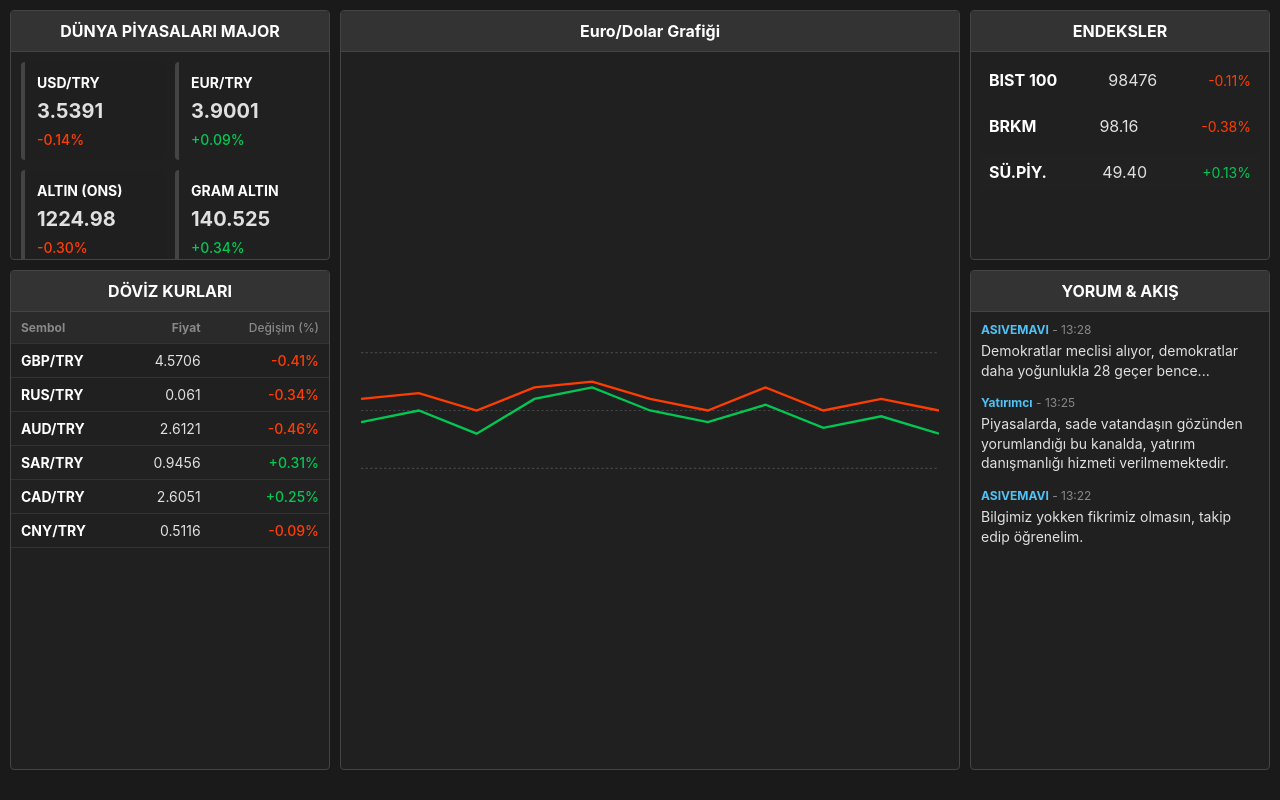
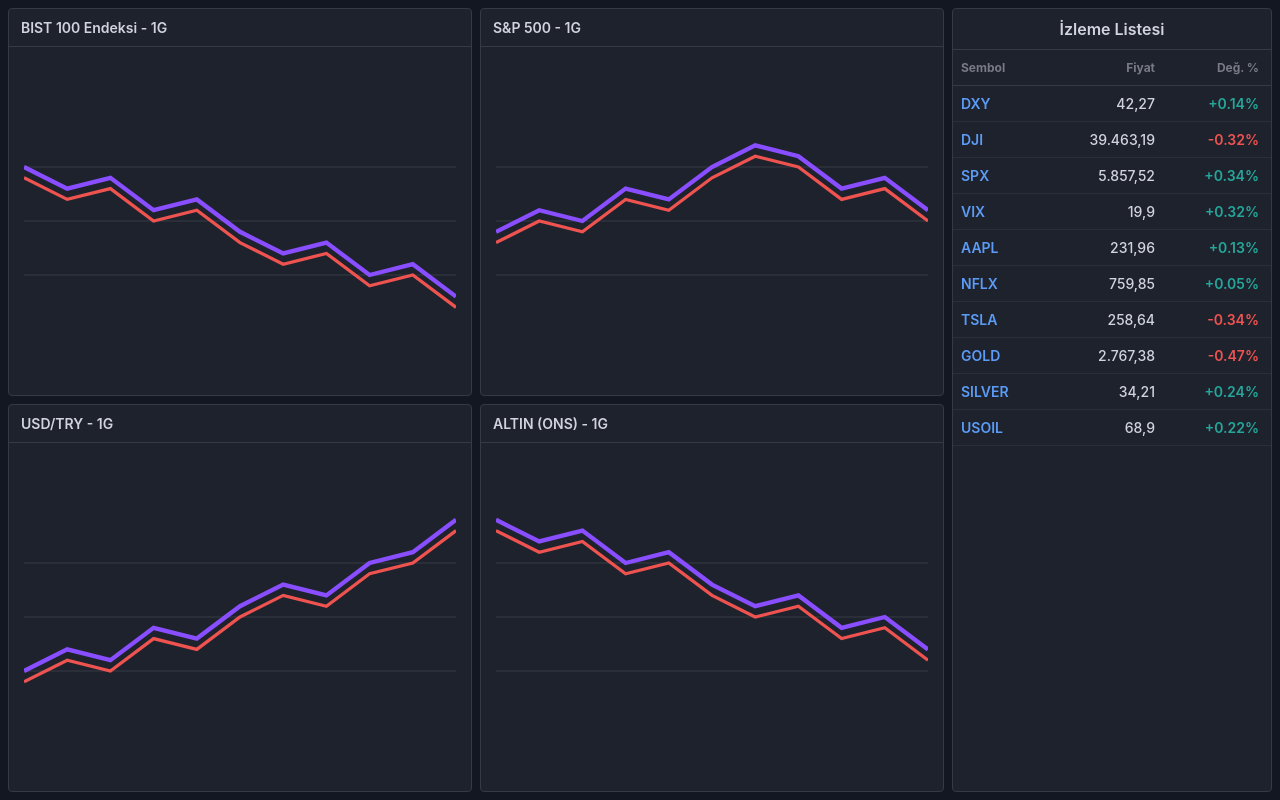
Before and after one commit to kadridgn01/borsa-ekran, a plain HTML site: page index.html in a window 1280 px wide. Drawn offline with Linux system fonts and the light colour scheme.

Commit message:
Update index.html

```diff
--- a/index.html
+++ b/index.html
@@ -3,18 +3,18 @@
 <head>
     <meta charset="UTF-8">
     <meta name="viewport" content="width=device-width, initial-scale=1.0">
-    <title>Finans Terminali</title>
+    <title>Çoklu Grafik Terminali</title>
     <style>
         :root {
-            --bg-color: #1a1a1a;
-            --panel-bg: #202020;
-            --border-color: #444;
-            --text-color: #e0e0e0;
-            --text-muted: #888;
-            --color-up: #00c853;     /* Yeşil */
-            --color-down: #ff3d00;   /* Kırmızı */
-            --color-up-bg: rgba(0, 200, 83, 0.15);
-            --color-down-bg: rgba(255, 61, 0, 0.15);
+            --bg-color: #131722;       /* TradingView Koyu Arka Plan */
+            --panel-bg: #1e222d;      /* Panel Arka Planı */
+            --border-color: #363a45;
+            --text-color: #d1d4dc;
+            --text-muted: #787b86;
+            --color-up: #26a69a;      /* Yeşil */
+            --color-down: #ef5350;    /* Kırmızı */
+            --color-up-bg: rgba(38, 166, 154, 0.2);
+            --color-down-bg: rgba(239, 83, 80, 0.2);
         }
 
         body {
@@ -22,169 +22,125 @@
             background-color: var(--bg-color);
             color: var(--text-color);
             margin: 0;
-            padding: 10px;
+            padding: 8px;
+            overflow: hidden; /* Kaydırma çubuklarını gizle */
         }
 
         /* --- ANA EKRAN DÜZENİ (GRID) --- */
-        .terminal-container {
+        .main-container {
             display: grid;
-            height: 95vh;
-            grid-template-columns: 320px 1fr 300px; /* Sol | Orta | Sağ */
-            grid-template-rows: 250px 1fr;         /* Üst | Alt */
-            grid-template-areas:
-                "main-markets chart indices"
-                "detailed-list chart feed";
-            gap: 10px;
+            height: calc(100vh - 16px); /* Ekranı kapla (padding'i çıkar) */
+            grid-template-columns: 1fr 320px; /* Grafik Alanı | Sağ Sidebar */
+            grid-template-areas: "charts sidebar";
+            gap: 8px;
         }
 
-        /* --- GENEL PANEL STİLİ --- */
-        .panel {
+        /* --- 1. GRAFİK ALANI (KENDİ İÇİNDE 2x2 GRID) --- */
+        .chart-grid-container {
+            grid-area: charts;
+            display: grid;
+            grid-template-columns: 1fr 1fr;
+            grid-template-rows: 1fr 1fr;
+            gap: 8px;
+        }
+
+        .chart-panel {
             background-color: var(--panel-bg);
             border: 1px solid var(--border-color);
             border-radius: 4px;
-            overflow: hidden; /* İçeriğin taşmasını engelle */
+            display: flex;
+            flex-direction: column;
+            overflow: hidden;
+        }
+
+        .chart-header {
+            padding: 10px 12px;
+            font-weight: 600;
+            color: var(--text-color);
+            border-bottom: 1px solid var(--border-color);
+            font-size: 14px;
+        }
+
+        .chart-content {
+            flex-grow: 1;
+            padding: 15px;
+            display: flex;
+            align-items: center;
+            justify-content: center;
+        }
+
+        /* --- GRAFİK SVG STİLLERİ --- */
+        .chart-svg {
+            width: 100%;
+            height: 100%;
+        }
+        .chart-svg .grid-line {
+            stroke: #2a2e39; /* Soluk ızgara çizgisi */
+        }
+        .chart-svg .line-purple {
+            stroke: #884eff; /* Mor çizgi */
+            stroke-width: 2;
+            fill: none;
+        }
+        .chart-svg .line-red {
+            stroke: var(--color-down); /* Kırmızı çizgi */
+            stroke-width: 1.5;
+            fill: none;
+        }
+
+        /* --- 2. SAĞ SIDEBAR (İZLEME LİSTESİ) --- */
+        .sidebar {
+            grid-area: sidebar;
+            background-color: var(--panel-bg);
+            border: 1px solid var(--border-color);
+            border-radius: 4px;
             display: flex;
             flex-direction: column;
         }
 
-        .panel-header {
+        .sidebar-header {
             padding: 10px 12px;
-            font-weight: bold;
-            color: #fff;
-            background-color: #333;
+            font-weight: 600;
+            color: var(--text-color);
             border-bottom: 1px solid var(--border-color);
             text-align: center;
         }
 
-        .panel-content {
-            padding: 10px;
-            overflow-y: auto; /* Gerektiğinde kaydırma çubuğu */
-            flex-grow: 1; /* Panelin kalanını doldur */
-        }
-
-        /* --- ALANLARI GRID'E YERLEŞTİRME --- */
-        #main-markets { grid-area: main-markets; }
-        #detailed-list { grid-area: detailed-list; }
-        #chart { grid-area: chart; }
-        #indices { grid-area: indices; }
-        #feed { grid-area: feed; }
-
-        /* --- 1. SOL ÜST: ANA PİYASALAR --- */
-        #main-markets .panel-content {
-            display: grid;
-            grid-template-columns: 1fr 1fr;
-            gap: 10px;
-        }
-        .market-card {
-            background-color: #2a2a2a;
-            border-radius: 4px;
-            padding: 12px;
-            border-left: 4px solid var(--border-color);
-        }
-        .market-card .symbol {
-            font-size: 14px;
-            font-weight: bold;
-            color: #fff;
-        }
-        .market-card .price {
-            font-size: 20px;
-            font-weight: bold;
-            margin: 8px 0;
-        }
-        .market-card .change {
-            font-size: 14px;
-            font-weight: 500;
-        }
-
-        /* --- 2. SOL ALT: DETAYLI LİSTE --- */
-        #detailed-list .panel-content {
-            padding: 0;
-        }
-        .list-table {
+        .watchlist-table {
             width: 100%;
             border-collapse: collapse;
         }
-        .list-table th, .list-table td {
-            padding: 8px 10px;
-            text-align: left;
-            border-bottom: 1px solid #333;
-        }
-        .list-table th {
+
+        .watchlist-table th {
             font-size: 12px;
             color: var(--text-muted);
-            background-color: #2a2a2a;
-            position: sticky; top: 0; /* Başlık satırı sabit kalsın */
+            padding: 10px 8px;
+            text-align: left;
+            border-bottom: 1px solid var(--border-color);
         }
-        .list-table td {
+
+        .watchlist-table th.col-price { text-align: right; }
+        .watchlist-table th.col-change { text-align: right; padding-right: 12px; }
+
+        .watchlist-item td {
+            padding: 9px 8px;
+            border-bottom: 1px solid #2a2e39;
+            vertical-align: middle;
             font-size: 14px;
         }
-        .list-table .symbol { font-weight: bold; color: #fff; }
-        .list-table .change { text-align: right; font-weight: 500; }
-        .list-table .price { text-align: right; }
 
-        /* --- 3. ORTA: GRAFİK ALANI --- */
-        #chart .panel-content {
-            display: flex;
-            align-items: center;
-            justify-content: center;
-            padding: 20px; /* SVG için biraz boşluk */
+        .watchlist-item .symbol {
+            font-weight: 600;
+            color: #5c9cf6; /* Mavi sembol adı */
         }
-        .chart-svg {
-            width: 100%;
-            height: 100%;
+        .watchlist-item .price {
+            text-align: right;
+            font-weight: 500;
         }
-        .chart-svg .grid {
-            stroke: #444; /* Izgara çizgileri */
-            stroke-dasharray: 2, 2;
-        }
-        .chart-svg .line-up {
-            stroke: var(--color-up); /* Yeşil çizgi */
-            stroke-width: 2;
-            fill: none;
-        }
-        .chart-svg .line-down {
-            stroke: var(--color-down); /* Kırmızı çizgi */
-            stroke-width: 2;
-            fill: none;
-        }
-
-
-        /* --- 4. SAĞ ÜST: ENDEKSLER --- */
-        #indices .panel-content {
-            display: flex;
-            flex-direction: column;
-            gap: 10px;
-        }
-        .index-item {
-            display: flex;
-            justify-content: space-between;
-            align-items: baseline;
-            padding: 8px;
-            background-color: #2a2a2a;
-            border-radius: 4px;
-        }
-        .index-item .symbol { font-weight: bold; color: #fff; }
-        .index-item .price { font-size: 16px; }
-        .index-item .change { font-size: 14px; }
-
-        /* --- 5. SAĞ ALT: HABER AKIŞI --- */
-        #feed .panel-content {
-            display: flex;
-            flex-direction: column;
-            gap: 15px;
-        }
-        .feed-item .meta {
-            font-size: 12px;
-            color: var(--text-muted);
-            margin-bottom: 4px;
-        }
-        .feed-item .meta .author {
-            font-weight: bold;
-            color: #4fc3f7; /* Mavi renk */
-        }
-        .feed-item .text {
-            font-size: 14px;
-            line-height: 1.4;
+        .watchlist-item .change {
+            text-align: right;
+            padding-right: 12px;
+            font-weight: 600;
         }
 
         /* --- ARTIŞ/AZALIŞ RENKLERİ --- */
@@ -192,12 +148,9 @@
         .down { color: var(--color-down); }
 
         /* --- ANİMASYONLU PARLAMA EFEKTİ --- */
-        .flash-up {
-            animation: flash-green 0.7s ease-out;
-        }
-        .flash-down {
-            animation: flash-red 0.7s ease-out;
-        }
+        .flash-up { animation: flash-green 0.7s ease-out; }
+        .flash-down { animation: flash-red 0.7s ease-out; }
+
         @keyframes flash-green {
             0% { background-color: var(--color-up-bg); }
             100% { background-color: transparent; }
@@ -206,141 +159,132 @@
             0% { background-color: var(--color-down-bg); }
             100% { background-color: transparent; }
         }
+
     </style>
 </head>
 <body>
 
-    <div class="terminal-container">
+    <div class="main-container">
 
-        <div id="main-markets" class="panel">
-            <div class="panel-header">DÜNYA PİYASALARI MAJOR</div>
-            <div class="panel-content">
-                <div class="market-card" data-symbol="USD" data-price="3.5439">
-                    <div class="symbol">USD/TRY</div>
-                    <div class="price">3.5439</div>
-                    <div class="change">...</div>
-                </div>
-                <div class="market-card" data-symbol="EUR" data-price="3.8967">
-                    <div class="symbol">EUR/TRY</div>
-                    <div class="price">3.8967</div>
-                    <div class="change">...</div>
-                </div>
-                <div class="market-card" data-symbol="XAU" data-price="1228.67">
-                    <div class="symbol">ALTIN (ONS)</div>
-                    <div class="price">1228.67</div>
-                    <div class="change">...</div>
-                </div>
-                <div class="market-card" data-symbol="GRM" data-price="140.0460">
-                    <div class="symbol">GRAM ALTIN</div>
-                    <div class="price">140.0460</div>
-                    <div class="change">...</div>
-                </div>
+        <div class="chart-grid-container">
+
+            <div class="chart-panel">
+                <div class="chart-header">BIST 100 Endeksi - 1G</div>
+                <div class="chart-content">
+                    <svg class="chart-svg" viewBox="0 0 200 100">
+                        <line class="grid-line" x1="0" y1="25" x2="200" y2="25"></line>
+                        <line class="grid-line" x1="0" y1="50" x2="200" y2="50"></line>
+                        <line class="grid-line" x1="0" y1="75" x2="200" y2="75"></line>
+                        <polyline class="line-red" points="0,30 20,40 40,35 60,50 80,45 100,60 120,70 140,65 160,80 180,75 200,90"></polyline>
+                        <polyline class="line-purple" points="0,25 20,35 40,30 60,45 80,40 100,55 120,65 140,60 160,75 180,70 200,85"></polyline>
+                    </svg>
                 </div>
             </div>
 
-        <div id="detailed-list" class="panel">
-            <div class="panel-header">DÖVİZ KURLARI</div>
-            <div class="panel-content">
-                <table class="list-table">
+            <div class="chart-panel">
+                <div class="chart-header">S&P 500 - 1G</div>
+                <div class="chart-content">
+                    <svg class="chart-svg" viewBox="0 0 200 100">
+                        <line class="grid-line" x1="0" y1="25" x2="200" y2="25"></line>
+                        <line class="grid-line" x1="0" y1="50" x2="200" y2="50"></line>
+                        <line class="grid-line" x1="0" y1="75" x2="200" y2="75"></line>
+                        <polyline class="line-red" points="0,60 20,50 40,55 60,40 80,45 100,30 120,20 140,25 160,40 180,35 200,50"></polyline>
+                        <polyline class="line-purple" points="0,55 20,45 40,50 60,35 80,40 100,25 120,15 140,20 160,35 180,30 200,45"></polyline>
+                    </svg>
+                </div>
+            </div>
+
+            <div class="chart-panel">
+                <div class="chart-header">USD/TRY - 1G</div>
+                <div class="chart-content">
+                    <svg class="chart-svg" viewBox="0 0 200 100">
+                        <line class="grid-line" x1="0" y1="25" x2="200" y2="25"></line>
+                        <line class="grid-line" x1="0" y1="50" x2="200" y2="50"></line>
+                        <line class="grid-line" x1="0" y1="75" x2="200" y2="75"></line>
+                        <polyline class="line-red" points="0,80 20,70 40,75 60,60 80,65 100,50 120,40 140,45 160,30 180,25 200,10"></polyline>
+                        <polyline class="line-purple" points="0,75 20,65 40,70 60,55 80,60 100,45 120,35 140,40 160,25 180,20 200,5"></polyline>
+                    </svg>
+                </div>
+            </div>
+
+            <div class="chart-panel">
+                <div class="chart-header">ALTIN (ONS) - 1G</div>
+                <div class="chart-content">
+                    <svg class="chart-svg" viewBox="0 0 200 100">
+                        <line class="grid-line" x1="0" y1="25" x2="200" y2="25"></line>
+                        <line class="grid-line" x1="0" y1="50" x2="200" y2="50"></line>
+                        <line class="grid-line" x1="0" y1="75" x2="200" y2="75"></line>
+                        <polyline class="line-red" points="0,10 20,20 40,15 60,30 80,25 100,40 120,50 140,45 160,60 180,55 200,70"></polyline>
+                        <polyline class="line-purple" points="0,5 20,15 40,10 60,25 80,20 100,35 120,45 140,40 160,55 180,50 200,65"></polyline>
+                    </svg>
+                </div>
+            </div>
+
+        </div>
+
+        <div class="sidebar">
+            <div class="sidebar-header">İzleme Listesi</div>
+            <table class="watchlist-table">
                 <thead>
                     <tr>
-                            <th>Sembol</th>
-                            <th class="price">Fiyat</th>
-                            <th class="change">Değişim (%)</th>
+                        <th class="col-symbol">Sembol</th>
+                        <th class="col-price">Fiyat</th>
+                        <th class="col-change">Değ. %</th>
                     </tr>
                 </thead>
                 <tbody>
-                        <tr data-symbol="GBP" data-price="4.5893">
-                            <td class="symbol">GBP/TRY</td>
-                            <td class="price">4.5893</td>
+                    <tr class="watchlist-item" data-price="42.21">
+                        <td><span class="symbol">DXY</span></td>
+                        <td class="price">42.21</td>
                         <td class="change">...</td>
                     </tr>
-                        <tr data-symbol="RUS" data-price="0.0610">
-                            <td class="symbol">RUS/TRY</td>
-                            <td class="price">0.0610</td>
+                    <tr class="watchlist-item" data-price="39590.65">
+                        <td><span class="symbol">DJI</span></td>
+                        <td class="price">39,590.65</td>
                         <td class="change">...</td>
                     </tr>
-                        <tr data-symbol="AUD" data-price="2.6241">
-                            <td class="symbol">AUD/TRY</td>
-                            <td class="price">2.6241</td>
+                    <tr class="watchlist-item" data-price="5837.91">
+                        <td><span class="symbol">SPX</span></td>
+                        <td class="price">5,837.91</td>
                         <td class="change">...</td>
                     </tr>
-                        <tr data-symbol="SAR" data-price="0.9427">
-                            <td class="symbol">SAR/TRY</td>
-                            <td class="price">0.9427</td>
+                    <tr class="watchlist-item" data-price="19.80">
+                        <td><span class="symbol">VIX</span></td>
+                        <td class="price">19.80</td>
                         <td class="change">...</td>
                     </tr>
-                        <tr data-symbol="CAD" data-price="2.5985">
-                            <td class="symbol">CAD/TRY</td>
-                            <td class="price">2.5985</td>
+                    <tr class="watchlist-item" data-price="231.67">
+                        <td><span class="symbol">AAPL</span></td>
+                        <td class="price">231.67</td>
                         <td class="change">...</td>
                     </tr>
-                        <tr data-symbol="CNY" data-price="0.5121">
-                            <td class="symbol">CNY/TRY</td>
-                            <td class="price">0.5121</td>
+                    <tr class="watchlist-item" data-price="759.44">
+                        <td><span class="symbol">NFLX</span></td>
+                        <td class="price">759.44</td>
+                        <td class="change">...</td>
+                    </tr>
+                    <tr class="watchlist-item" data-price="259.52">
+                        <td><span class="symbol">TSLA</span></td>
+                        <td class="price">259.52</td>
+                        <td class="change">...</td>
+                    </tr>
+                    <tr class="watchlist-item" data-price="2780.55">
+                        <td><span class="symbol">GOLD</span></td>
+                        <td class="price">2,780.55</td>
+                        <td class="change">...</td>
+                    </tr>
+                    <tr class="watchlist-item" data-price="34.13">
+                        <td><span class="symbol">SILVER</span></td>
+                        <td class="price">34.13</td>
+                        <td class="change">...</td>
+                    </tr>
+                    <tr class="watchlist-item" data-price="68.70">
+                        <td><span class="symbol">USOIL</span></td>
+                        <td class="price">68.70</td>
                         <td class="change">...</td>
                     </tr>
                 </tbody>
             </table>
-            </div>
-        </div>
-
-        <div id="chart" class="panel">
-            <div class="panel-header">Euro/Dolar Grafiği</div>
-            <div class="panel-content">
-                <svg class="chart-svg" viewBox="0 0 500 200" preserveAspectRatio="xMidYMid meet">
-                    <line class="grid" x1="0" y1="50" x2="500" y2="50"></line>
-                    <line class="grid" x1="0" y1="100" x2="500" y2="100"></line>
-                    <line class="grid" x1="0" y1="150" x2="500" y2="150"></line>
-                    <polyline class="line-up" points="
-                        0,110 50,100 100,120 150,90 200,80 250,100
-                        300,110 350,95 400,115 450,105 500,120
-                    "></polyline>
-                    <polyline class="line-down" points="
-                        0,90 50,85 100,100 150,80 200,75 250,90
-                        300,100 350,80 400,100 450,90 500,100
-                    "></polyline>
-                </svg>
-            </div>
-        </div>
-
-        <div id="indices" class="panel">
-            <div class="panel-header">ENDEKSLER</div>
-            <div class="panel-content">
-                <div class="index-item" data-symbol="XU100" data-price="98582">
-                    <span class="symbol">BIST 100</span>
-                    <span class="price">98,582</span>
-                    <span class="change">...</span>
-                </div>
-                <div class="index-item" data-symbol="BRKM" data-price="98.53">
-                    <span class="symbol">BRKM</span>
-                    <span class="price">98.53</span>
-                    <span class="change">...</span>
-                </div>
-                <div class="index-item" data-symbol="SÜ.PİY." data-price="49.33">
-                    <span class="symbol">SÜ.PİY.</span>
-                    <span class="price">49.33</span>
-                    <span class="change">...</span>
-                </div>
-            </div>
-        </div>
-
-        <div id="feed" class="panel">
-            <div class="panel-header">YORUM & AKIŞ</div>
-            <div class="panel-content">
-                <div class="feed-item">
-                    <div class="meta"><span class="author">ASIVEMAVI</span> - 13:28</div>
-                    <div class="text">Demokratlar meclisi alıyor, demokratlar daha yoğunlukla 28 geçer bence...</div>
-                </div>
-                <div class="feed-item">
-                    <div class="meta"><span class="author">Yatırımcı</span> - 13:25</div>
-                    <div class="text">Piyasalarda, sade vatandaşın gözünden yorumlandığı bu kanalda, yatırım danışmanlığı hizmeti verilmemektedir.</div>
-                </div>
-                <div class="feed-item">
-                    <div class="meta"><span class="author">ASIVEMAVI</span> - 13:22</div>
-                    <div class="text">Bilgimiz yokken fikrimiz olmasın, takip edip öğrenelim.</div>
-                </div>
-            </div>
         </div>
 
     </div>
@@ -348,22 +292,11 @@
     <script>
         // --- CANLI VERİ SİMÜLASYONU ---
 
-        function simulateUpdate() {
-            // Ana Piyasa Kartlarını Güncelle
-            document.querySelectorAll('#main-markets .market-card').forEach(updateElement);
-
-            // Detaylı Listeyi Güncelle
-            document.querySelectorAll('#detailed-list .list-table tbody tr').forEach(updateElement);
-
-            // Endeksleri Güncelle
-            document.querySelectorAll('#indices .index-item').forEach(updateElement);
-        }
-
-        function updateElement(item) {
+        function simulateWatchlistUpdate() {
+            document.querySelectorAll('.watchlist-item').forEach(item => {
                 const priceElement = item.querySelector('.price');
                 const changeElement = item.querySelector('.change');
 
-            // Başlangıç fiyatını 'data-price' etiketinden al
                 const basePrice = parseFloat(item.dataset.price);
 
                 // Fiyatta küçük bir dalgalanma yarat
@@ -372,42 +305,41 @@
                 const priceChange = newPrice - basePrice;
                 const percentChange = (priceChange / basePrice) * 100;
 
-            // Fiyatı ve yüzdeyi ekrana yaz
-            // Fiyatın ondalık basamak sayısını koru
+                // Fiyatı formatla (çok büyük sayılarsa virgül kalsın)
                 const decimals = (basePrice.toString().split('.')[1] || '').length;
-            priceElement.textContent = newPrice.toFixed(decimals);
+                priceElement.textContent = newPrice.toLocaleString('tr-TR', {
+                    minimumFractionDigits: decimals,
+                    maximumFractionDigits: decimals
+                });
 
-            // Yüzde değişimini formatla
+                // Değişimi formatla
                 let changeText = `${percentChange.toFixed(2)}%`;
-            if (percentChange > 0) {
-                changeText = `+${changeText}`;
-            }
-
-            changeElement.textContent = changeText;
 
                 // Renkleri ve animasyonları ayarla
                 item.classList.remove('flash-up', 'flash-down');
                 changeElement.classList.remove('up', 'down');
 
-            if (priceChange >= 0) {
+                if (percentChange >= 0) {
                     changeElement.classList.add('up');
-                item.classList.add('flash-up');
+                    changeText = `+${changeText}`;
                 } else {
                     changeElement.classList.add('down');
-                item.classList.add('flash-down');
                 }
+
+                changeElement.textContent = changeText;
 
                 // Animasyonların tekrar çalışabilmesi için class'ları temizle
                 setTimeout(() => {
                     item.classList.remove('flash-up', 'flash-down');
                 }, 700);
+            });
         }
 
-        // Simülasyonu her 1.5 saniyede bir (1500 milisaniye) çalıştır
-        setInterval(simulateUpdate, 1500);
+        // Simülasyonu her 2 saniyede bir (2000 milisaniye) çalıştır
+        setInterval(simulateWatchlistUpdate, 2000);
 
         // Sayfa ilk yüklendiğinde de bir kez çalıştır
-        document.addEventListener('DOMContentLoaded', simulateUpdate);
+        document.addEventListener('DOMContentLoaded', simulateWatchlistUpdate);
     </script>
 
 </body>
```
Lines whose indentation alone changed are shown as unchanged.
